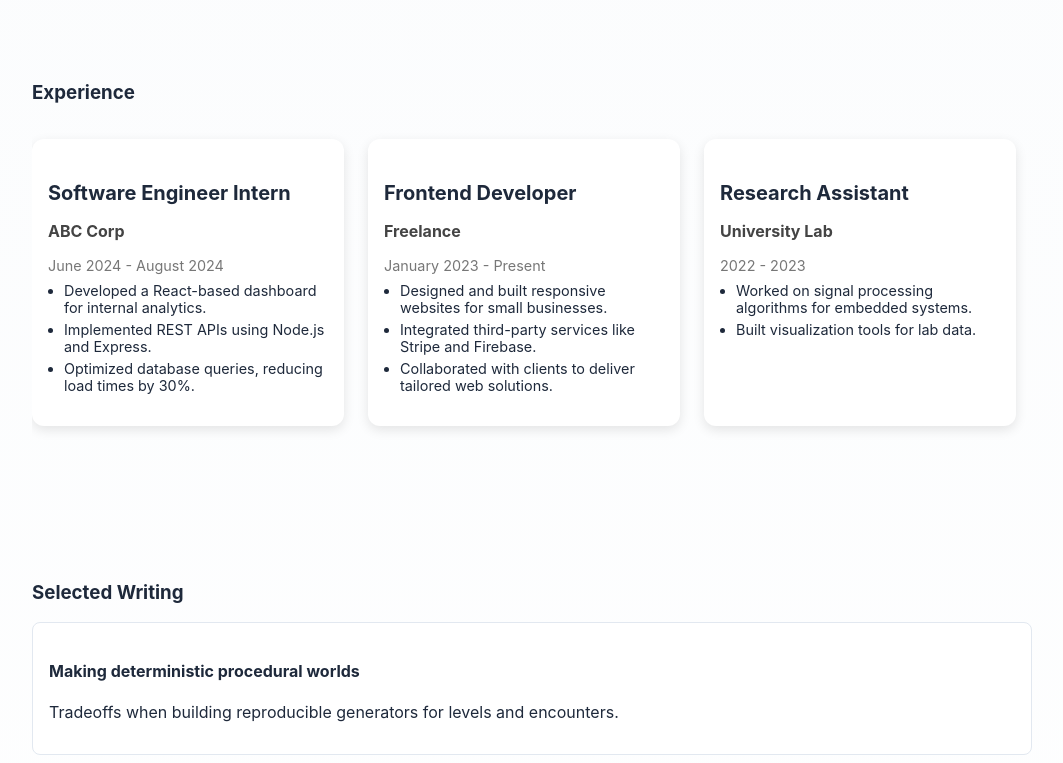
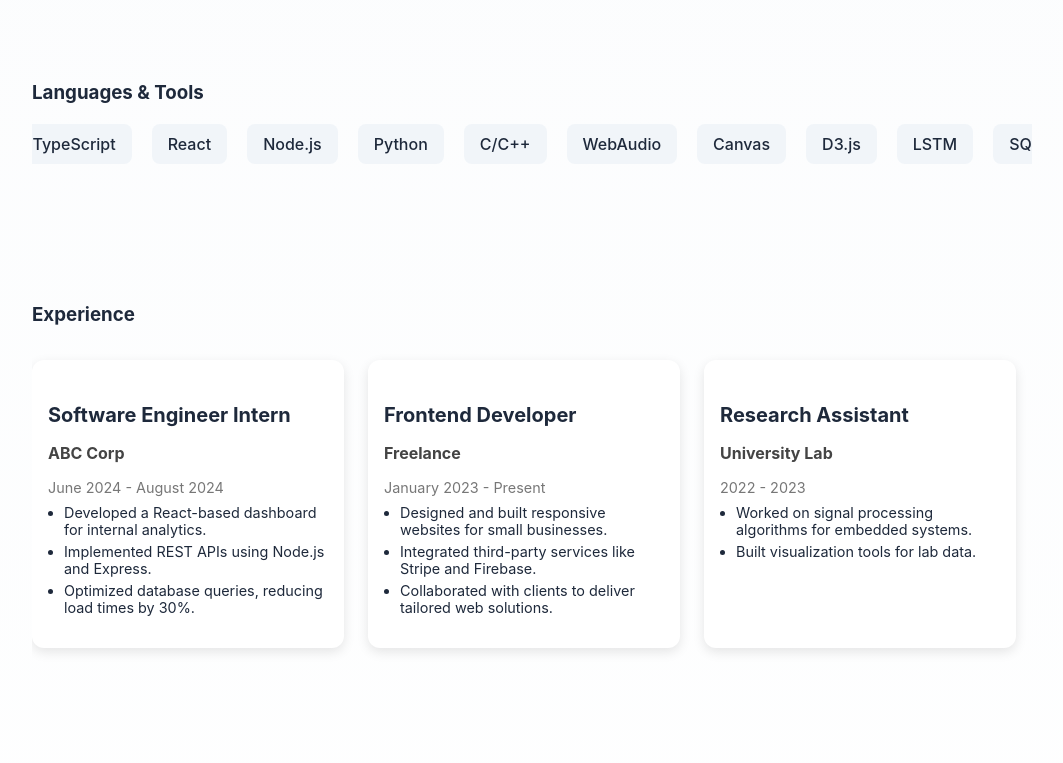
Before and after one commit to JoshuaChua11/joshua-c-portforlio, a React (Create React App) app: page / in a window 1280 px wide. Shown: the part 1340-2103 px from the top of the page, without its empty margins (108-1171 px from the left). Built offline with nearby package versions, Linux system fonts and the light colour scheme.

Commit message:
ADD: Language & Tools, REMOVE: Writing

```diff
--- a/src/App.css
+++ b/src/App.css
@@ -296,3 +296,37 @@ a {
   font-size: 0.9rem;
   margin-bottom: 0.3rem;
 }
+
+.skills-scroller {
+  overflow: hidden;
+  position: relative;
+  width: 100%;
+  margin-top: 20px;
+}
+
+.skills-track {
+  display: flex;
+  gap: 20px;
+  animation: scroll 20s linear infinite;
+}
+
+.skill-card {
+  flex: 0 0 auto;
+  background: #f1f5f9;
+  color: #1e293b;
+  padding: 10px 16px;
+  border-radius: 8px;
+  font-weight: 500;
+  text-align: center;
+  white-space: nowrap;
+}
+
+/* keyframes for horizontal scroll */
+@keyframes scroll {
+  0% {
+    transform: translateX(0%);
+  }
+  100% {
+    transform: translateX(-50%);
+  }
+}
--- a/src/App.js
+++ b/src/App.js
@@ -26,7 +26,7 @@ export default function App() {
     },
   ];
 
-    const experience = [
+  const experience = [
     {
       role: "Software Engineer Intern",
       company: "ABC Corp",
@@ -58,6 +58,23 @@ export default function App() {
     },
   ];
 
+  const skills = [
+    "JavaScript",
+    "TypeScript",
+    "React",
+    "Node.js",
+    "Python",
+    "C/C++",
+    "WebAudio",
+    "Canvas",
+    "D3.js",
+    "LSTM",
+    "SQL",
+    "Git",
+    "Figma",
+    "Unity",
+  ];
+
   return (
     <div className="app">
       {/* Header */}
@@ -73,7 +90,7 @@ export default function App() {
         <nav className="nav">
           <a href="#about">About</a>
           <a href="#projects">Projects</a>
-          <a href="#writing">Writing</a>
+          <a href="#writing">Experience</a>
           <a href="#contact">Contact</a>
         </nav>
 
@@ -151,6 +168,21 @@ export default function App() {
         </div>
       </section>
 
+      {/* Skills Scroller */}
+      <section className="section skills">
+        <h3>Languages & Tools</h3>
+        <div className="skills-scroller">
+          <div className="skills-track">
+            {skills.map((skill, index) => (
+              <div key={index} className="skill-card">{skill}</div>
+            ))}
+            {skills.map((skill, index) => (
+              <div key={index + skills.length} className="skill-card">{skill}</div>
+            ))}
+          </div>
+        </div>
+      </section>
+
       {/* Experience Section */}
       <section id="experience" className="section experience">
         <h3>Experience</h3>
@@ -167,21 +199,6 @@ export default function App() {
               </ul>
             </div>
           ))}
-        </div>
-      </section>
-
-      {/* Writing Section */}
-      <section id="writing" className="section writing">
-        <h3>Selected Writing</h3>
-        <div className="writing-list">
-          <div className="writing-item">
-            <h4>Making deterministic procedural worlds</h4>
-            <p>Tradeoffs when building reproducible generators for levels and encounters.</p>
-          </div>
-          <div className="writing-item">
-            <h4>Latency tradeoffs: polling vs interrupts</h4>
-            <p>Experimental summary measuring polling and interrupt latencies on embedded boards.</p>
-          </div>
         </div>
       </section>
 
```
